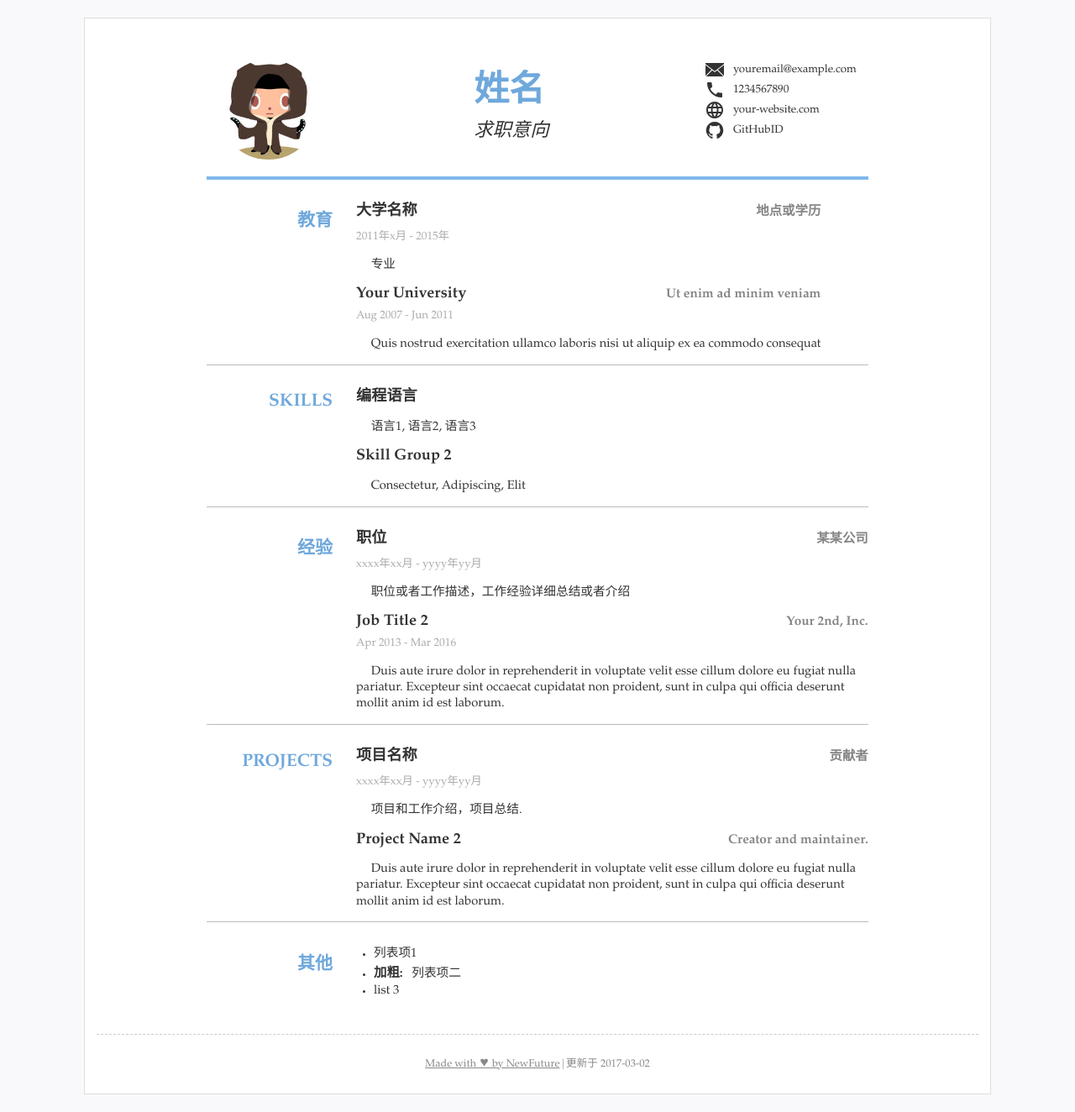
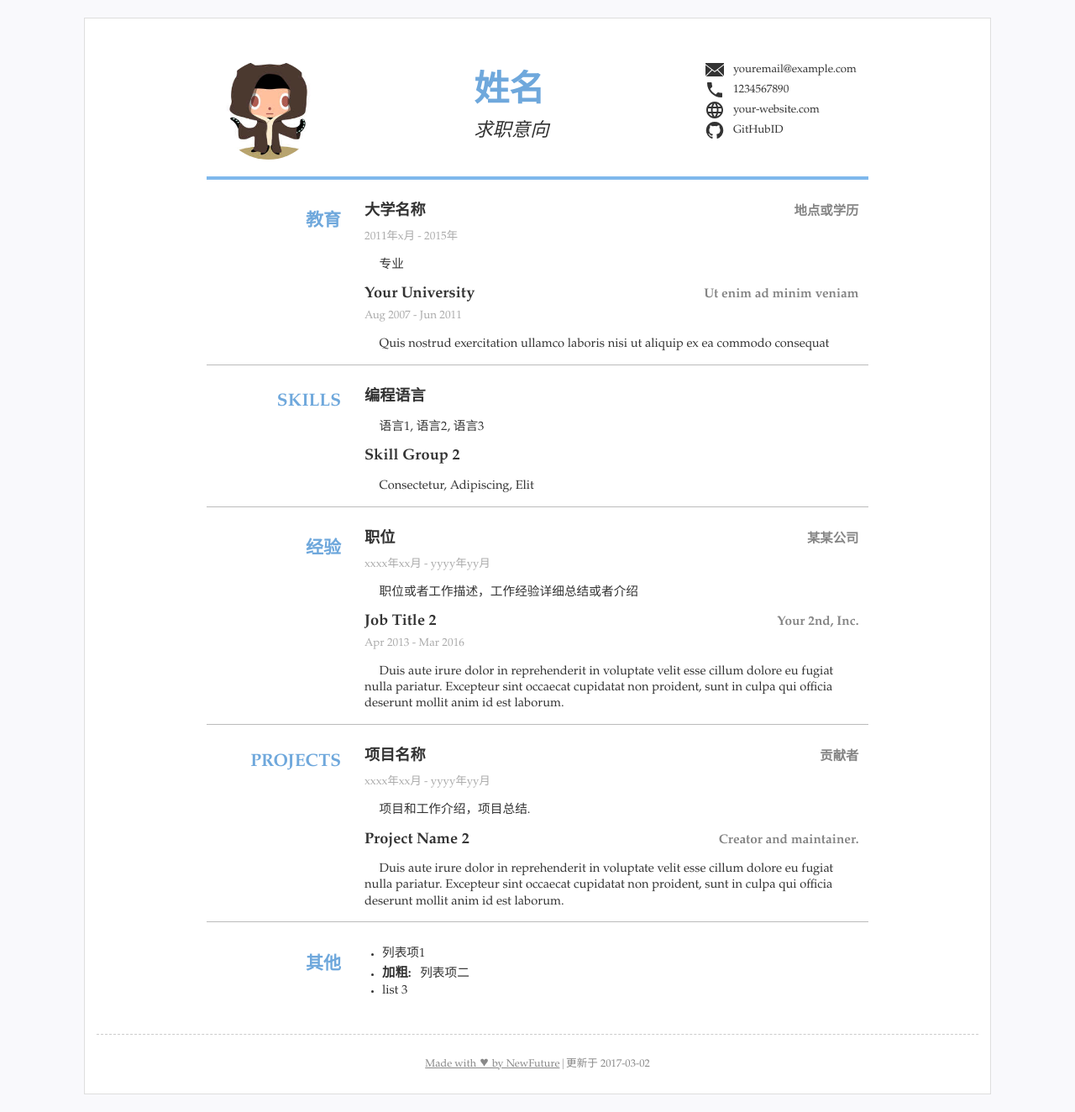
Before and after one commit to NewFuture/CV, a Jekyll site: the page built from index.html, in a window 1280 px wide. Shown: the whole page at 84% size. Built offline with Jekyll 4.4.1, drawn with Linux system fonts in a browser that asks for light colours.

Commit message:
布局固定

```diff
--- a/_sass/mobile.scss
+++ b/_sass/mobile.scss
@@ -7,7 +7,10 @@
   .container{
     padding-left: .5rem;
     padding-right: .5rem;
-    max-width: 90%;
+    max-width: 95%;
+  }
+  .content{
+    width: 90%;
   }
   .avatar{
       display: none;
--- a/_sass/resume.scss
+++ b/_sass/resume.scss
@@ -111,6 +111,7 @@ section:last-child{
   font-size: 1.5rem;
   text-align: right;
   margin-right: 1rem;
+  width: 20%;
   min-width: 10.5rem;
   font-weight: 800;
   color: #6fa8dc;
@@ -118,6 +119,7 @@ section:last-child{
 }
 .content{
   margin-left: 1rem;
+  width: 75%;
   // width: 100%;
 }
 .block{
```
